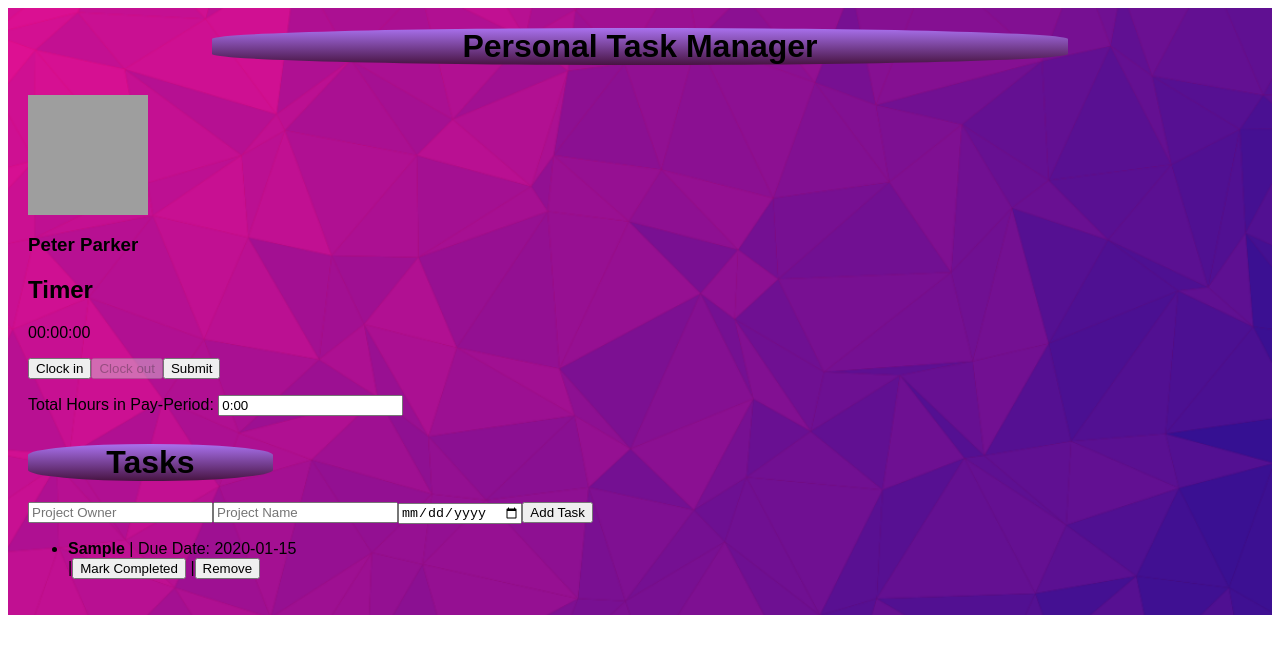
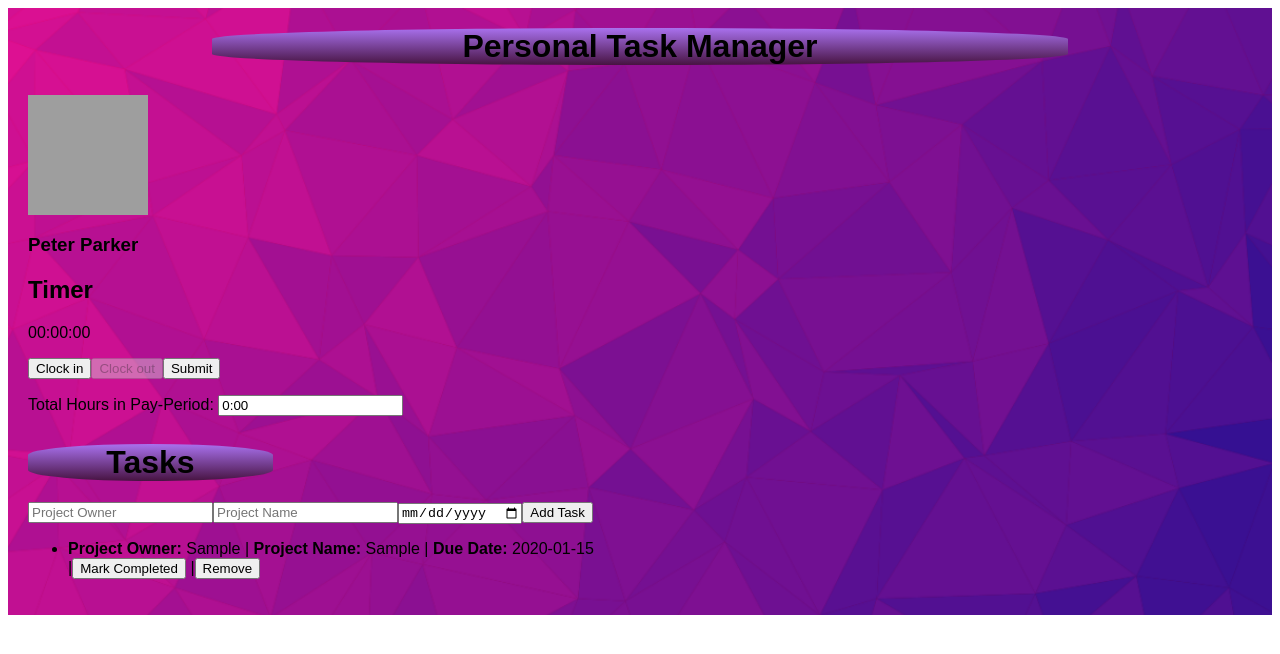
Before and after one commit to hasnpol/IT612-SPA-Task-Manager, a React (Vite) app: page / in a window 1280 px wide. Both pictures are taken after typing "Sample", "Sample", "2020-01-15" into the empty fields and a click on the button "Add Task". Shown: the top 654 px of the page. Built offline with nearby package versions, Linux system fonts and the light colour scheme; grey boxes are pictures that could not be loaded.

Commit message:
Updated Task format on TaskManager.jsx

```diff
--- a/src/TaskManager.jsx
+++ b/src/TaskManager.jsx
@@ -69,7 +69,10 @@ export default function TaskManager() {
             >
               <div>
                 <div>
-                  <strong>{task.projectName}</strong> | Due Date: {task.dateDue}
+                  <strong>Project Owner: </strong>
+                  {task.ownerName} | <strong>Project Name: </strong>
+                  {task.projectName} | <strong>Due Date: </strong>
+                  {task.dateDue}
                 </div>
                 {editableTask && editableTask.id === task.id && (
                   <Button
```
